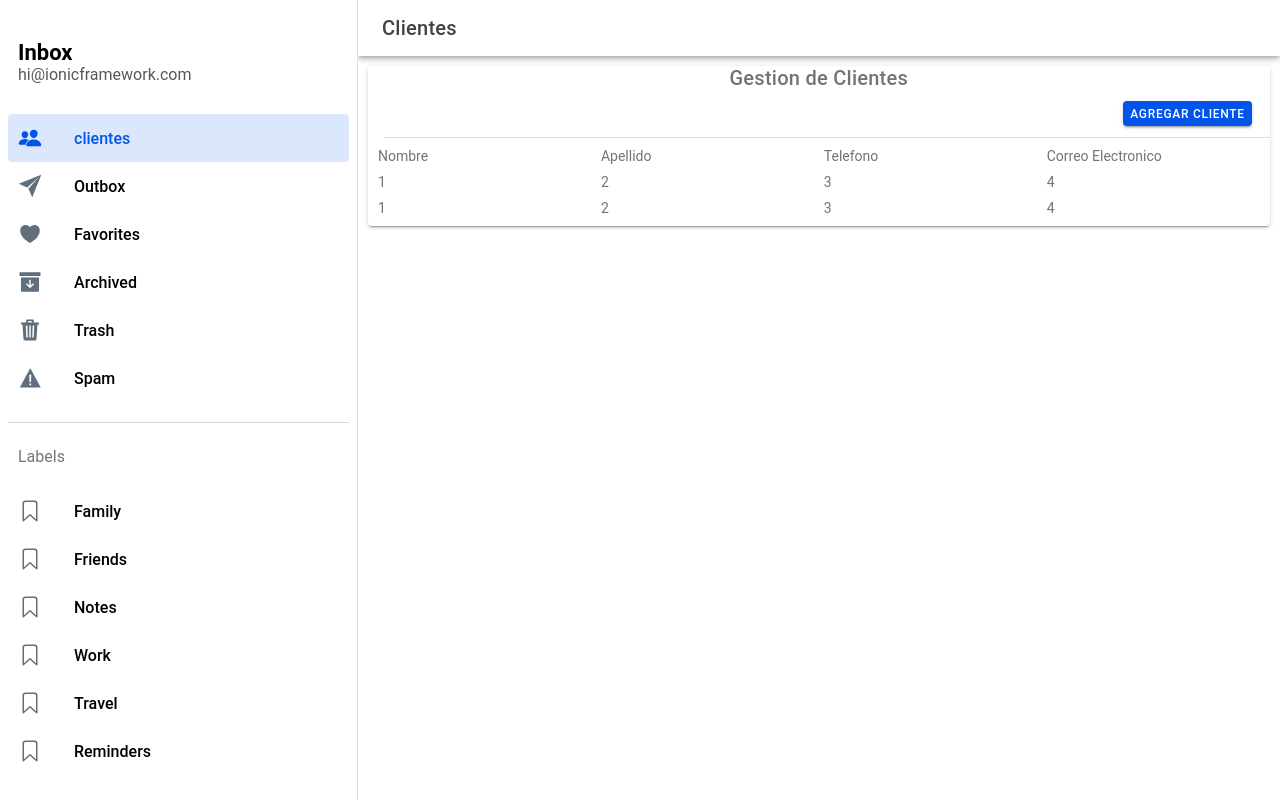
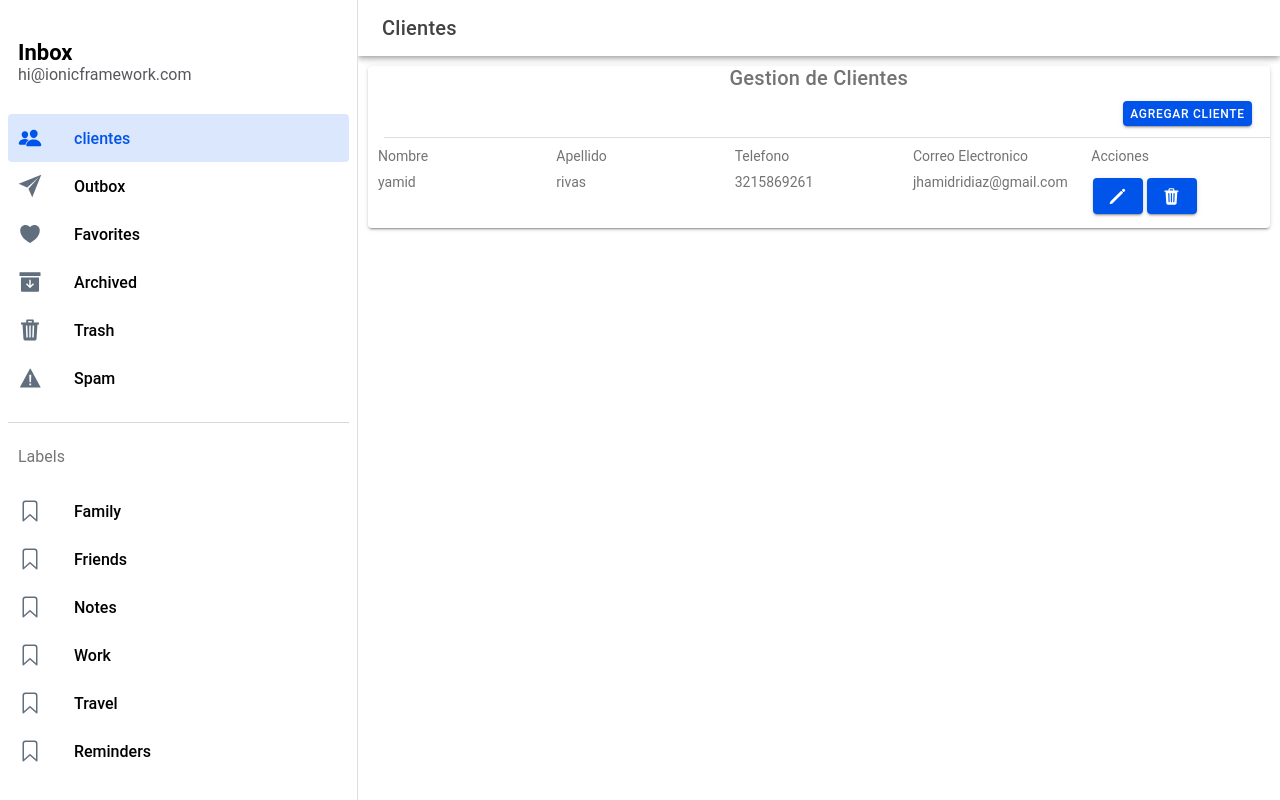
Before and after one commit to jhamid/React-con-Java-microservicios-docker-ionic-, a React (Vite) app: page /folder/custumers in a window 1280 px wide. Built offline with nearby package versions, Linux system fonts and the light colour scheme.

Commit message:
agregando clientes

```diff
--- a/src/pages/custumer/CustumerList.tsx
+++ b/src/pages/custumer/CustumerList.tsx
@@ -1,10 +1,36 @@
-import { IonButton, IonButtons, IonCard, IonCol, IonContent, IonGrid, IonHeader, IonInput, IonItem, IonMenuButton, IonPage, IonRow, IonTitle, IonToolbar } from '@ionic/react';
+import { IonButton, IonButtons, IonCard, IonCol, IonContent, IonGrid, IonHeader, IonIcon, IonInput, IonItem, IonMenuButton, IonPage, IonRow, IonTitle, IonToolbar } from '@ionic/react';
 import { useParams } from 'react-router';
 import ExploreContainer from '../../components/ExploreContainer';
+import { logoIonic, pencil, trash } from 'ionicons/icons';
+import { useEffect, useState } from 'react';
 
 
 
 const CustumerList: React.FC = () => {
+  const [clientes, setClientes] = useState<any>([]);
+
+
+  useEffect(() => {
+    search();
+
+  }, [])
+
+  const search = () => {
+    const datosEjemplo = [
+      {
+        id: '1',
+        firstname: 'yamid',
+        lastname: 'rivas',
+        phone: '3215869261',
+        email: 'jhamidridiaz@gmail.com'
+      }
+    ];
+    setClientes(datosEjemplo);
+
+  }
+
+
+
 
   const { name } = useParams<{ name: string; }>();
 
@@ -22,10 +48,10 @@ const CustumerList: React.FC = () => {
 
       <IonContent fullscreen>
         <IonCard>
-        <IonTitle class="ion-text-center">Gestion de Clientes</IonTitle>
+          <IonTitle class="ion-text-center">Gestion de Clientes</IonTitle>
           <IonItem>
             <IonButton color={'primary'} fill='solid' slot='end' size='small'>
-            Agregar Cliente
+              Agregar Cliente
             </IonButton>
           </IonItem>
 
@@ -35,21 +61,32 @@ const CustumerList: React.FC = () => {
               <IonCol>Apellido</IonCol>
               <IonCol>Telefono</IonCol>
               <IonCol>Correo Electronico</IonCol>
+              <IonCol>Acciones</IonCol>
             </IonRow>
 
-            <IonRow>
-              <IonCol>1</IonCol>
-              <IonCol>2</IonCol>
-              <IonCol>3</IonCol>
-              <IonCol>4</IonCol>
-            </IonRow>
+            {clientes.map((cliente:any) =>
+              <IonRow>
+                <IonCol>{cliente.firstname}</IonCol>
+                <IonCol>{cliente.lastname}</IonCol>
+                <IonCol>{cliente.phone}</IonCol>
+                <IonCol>{cliente.email}</IonCol>
+                <IonCol>
+                  <IonButton>
+                    <IonIcon icon={pencil}>
 
-            <IonRow>
-              <IonCol>1</IonCol>
-              <IonCol>2</IonCol>
-              <IonCol>3</IonCol>
-              <IonCol>4</IonCol>
-            </IonRow>
+                    </IonIcon>
+                  </IonButton>
+                  <IonButton>
+                    <IonIcon icon={trash}>
+
+                    </IonIcon>
+                  </IonButton>
+                </IonCol>
+              </IonRow>
+
+            )}
+
+
           </IonGrid>
         </IonCard>
       </IonContent>
```
